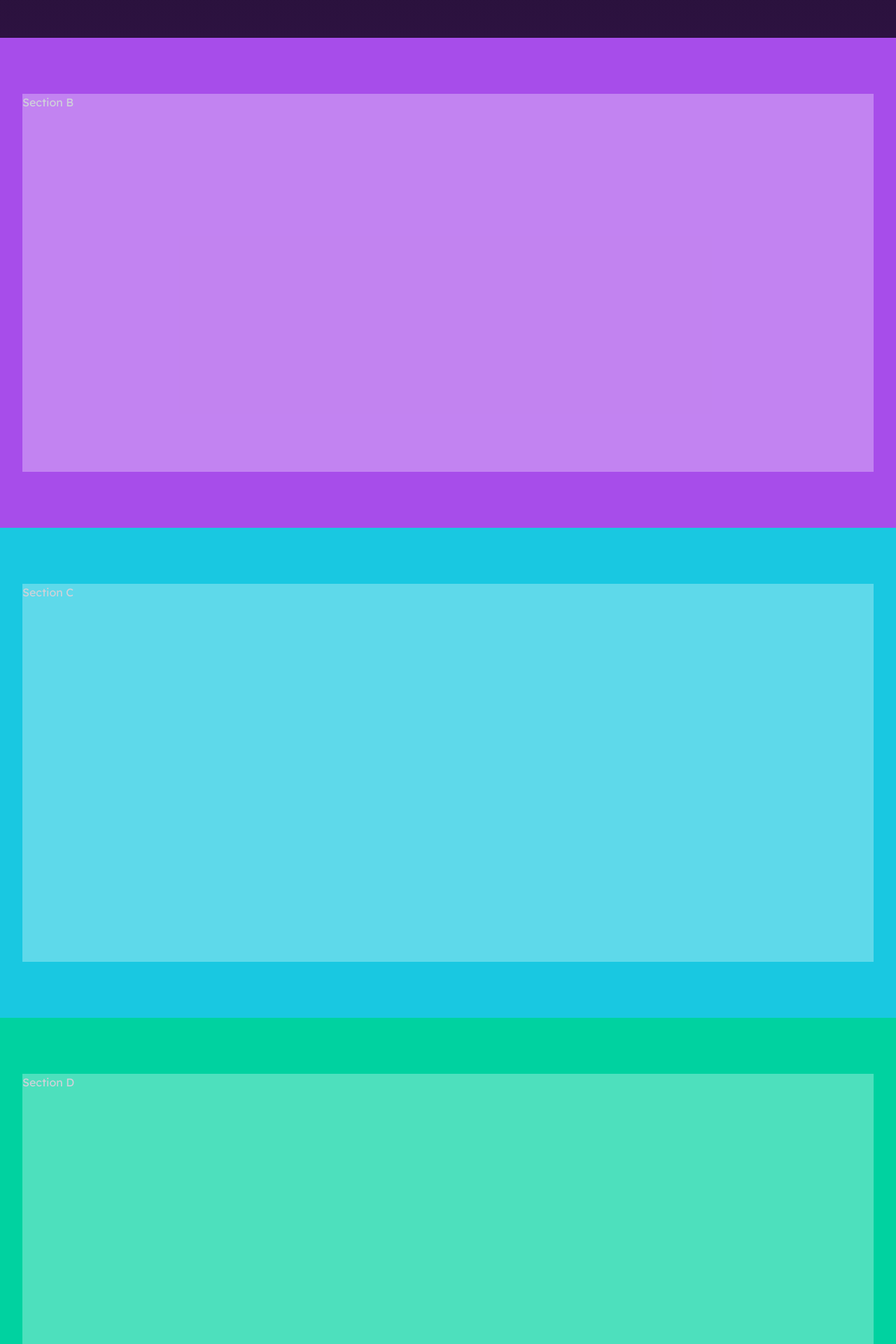
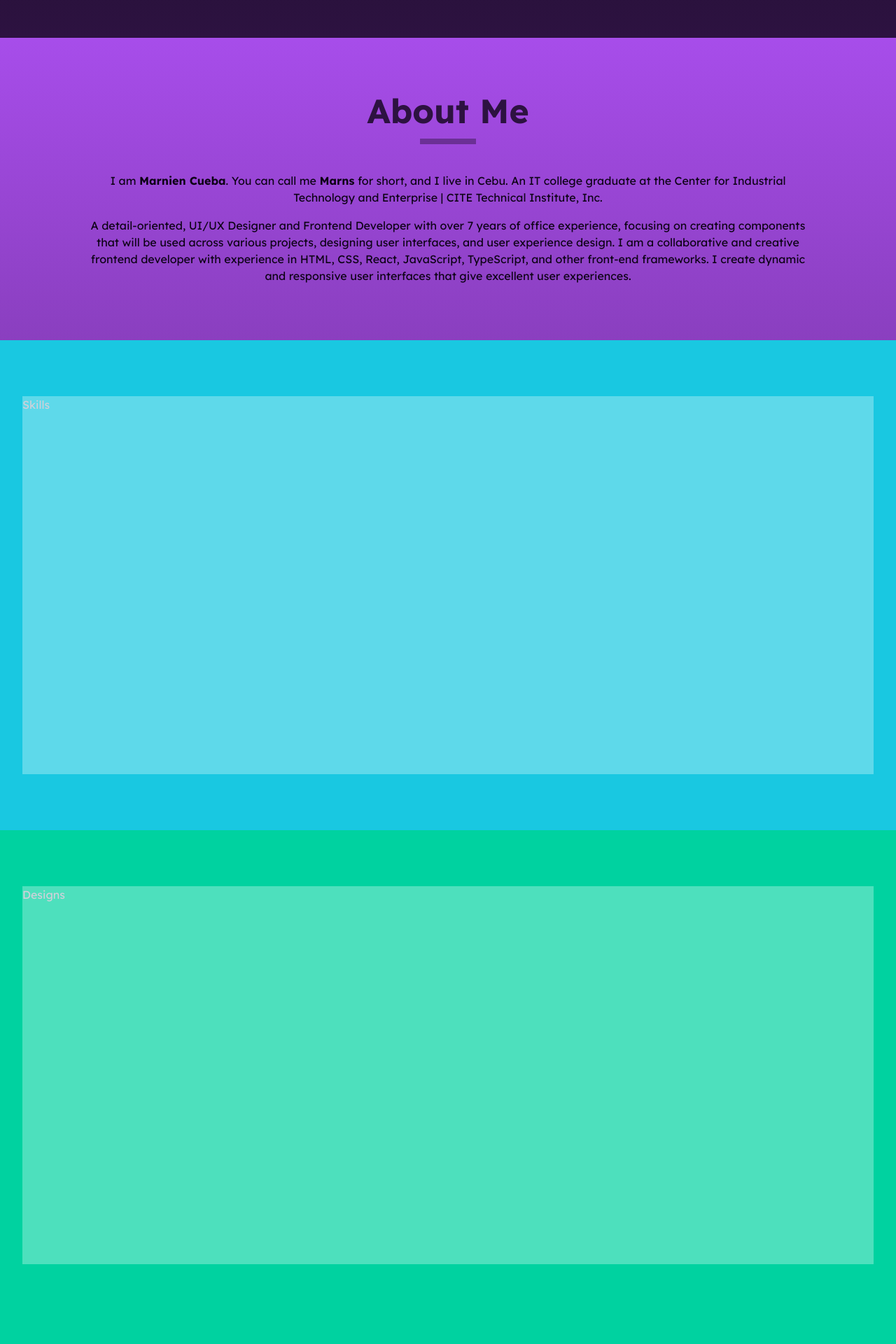
Before and after one commit to codemarns/portfolio, a React (Vite) app: page / in a window 1280 px wide. Shown: the part 680-2600 px from the top of the page at 70% size. Built offline with nearby package versions, Linux system fonts and the light colour scheme.

Commit message:
about page

```diff
--- a/src/App.tsx
+++ b/src/App.tsx
@@ -1,21 +1,28 @@
-import { Header } from "./common";
-import { Hero } from "./sections";
+// import { Header } from "./common";
+import { About, Hero } from "./sections";
 import { ScrollToTop } from "./components";
 
 function App() {
   return (
     <>
-      <Header />
+      {/* <Header /> */}
       <main className="">
         <Hero />
-        <section id="b" className="h-[700px] w-full px-8 py-20 bg-secondary">
-          <div className="w-full h-full bg-white/30">Section B</div>
+        <About />
+        <section id="skills" className="h-[700px] w-full px-8 py-20 bg-info">
+          <div className="w-full h-full bg-white/30">Skills</div>
         </section>
-        <section id="c" className="h-[700px] w-full px-8 py-20 bg-info">
-          <div className="w-full h-full bg-white/30">Section C</div>
+        <section
+          id="designs"
+          className="h-[700px] w-full px-8 py-20 bg-success"
+        >
+          <div className="w-full h-full bg-white/30">Designs</div>
         </section>
-        <section id="d" className="h-[700px] w-full px-8 py-20 bg-success">
-          <div className="w-full h-full bg-white/30">Section D</div>
+        <section
+          id="contact"
+          className="h-[700px] w-full px-8 py-20 bg-success"
+        >
+          <div className="w-full h-full bg-white/30">Contacts</div>
         </section>
         <ScrollToTop />
       </main>
--- /dev/null
+++ b/src/sections/About/About.tsx
@@ -0,0 +1,30 @@
+import { aboutStyles } from "../../styles";
+
+export const About = () => {
+  const { root, container, title, description } = aboutStyles;
+
+  return (
+    <section id="about" className={root.base}>
+      <div className={container.base}>
+        <h2 className={title.base}>About Me</h2>
+        <div className={description.wrapper}>
+          <p className={description.base}>
+            I am <b>Marnien Cueba</b>. You can call me <b>Marns</b> for short,
+            and I live in Cebu. An IT college graduate at the Center for
+            Industrial Technology and Enterprise | CITE Technical Institute,
+            Inc.
+          </p>
+          <p className={description.base}>
+            A detail-oriented, UI/UX Designer and Frontend Developer with over 7
+            years of office experience, focusing on creating components that
+            will be used across various projects, designing user interfaces, and
+            user experience design. I am a collaborative and creative frontend
+            developer with experience in HTML, CSS, React, JavaScript,
+            TypeScript, and other front-end frameworks. I create dynamic and
+            responsive user interfaces that give excellent user experiences.
+          </p>
+        </div>
+      </div>
+    </section>
+  );
+};
--- a/src/sections/index.ts
+++ b/src/sections/index.ts
@@ -1 +1,2 @@
 export { Hero } from "./Hero/Hero";
+export { About } from "./About/About";
--- a/src/styles/index.ts
+++ b/src/styles/index.ts
@@ -1,4 +1,5 @@
+export { iconStyles } from "./iconStyles";
 export { buttonStyles } from "./buttonStyles";
-export { iconStyles } from "./iconStyles";
 
 export { heroStyles } from "./sections/heroStyles";
+export { aboutStyles } from "./sections/aboutStyles";
--- /dev/null
+++ b/src/styles/sections/aboutStyles.ts
@@ -0,0 +1,15 @@
+export const aboutStyles = {
+  root: {
+    base: "h-auto w-full px-8 py-16 lg:py-20 bg-gradient-to-b from-secondary to-secondary-600",
+  },
+  container: {
+    base: "w-full max-w-[1024px] mx-auto text-center space-y-16",
+  },
+  title: {
+    base: "inline-block relative text-secondary-900 text-3xl md:text-5xl font-bold before:content-[''] before:absolute before:-bottom-6 before:left-1/2 before:transform before:-translate-x-1/2 before:h-2 before:w-20 before:bg-secondary-700",
+  },
+  description: {
+    wrapper: "space-y-4",
+    base: "text-secondary-950",
+  },
+};
```
